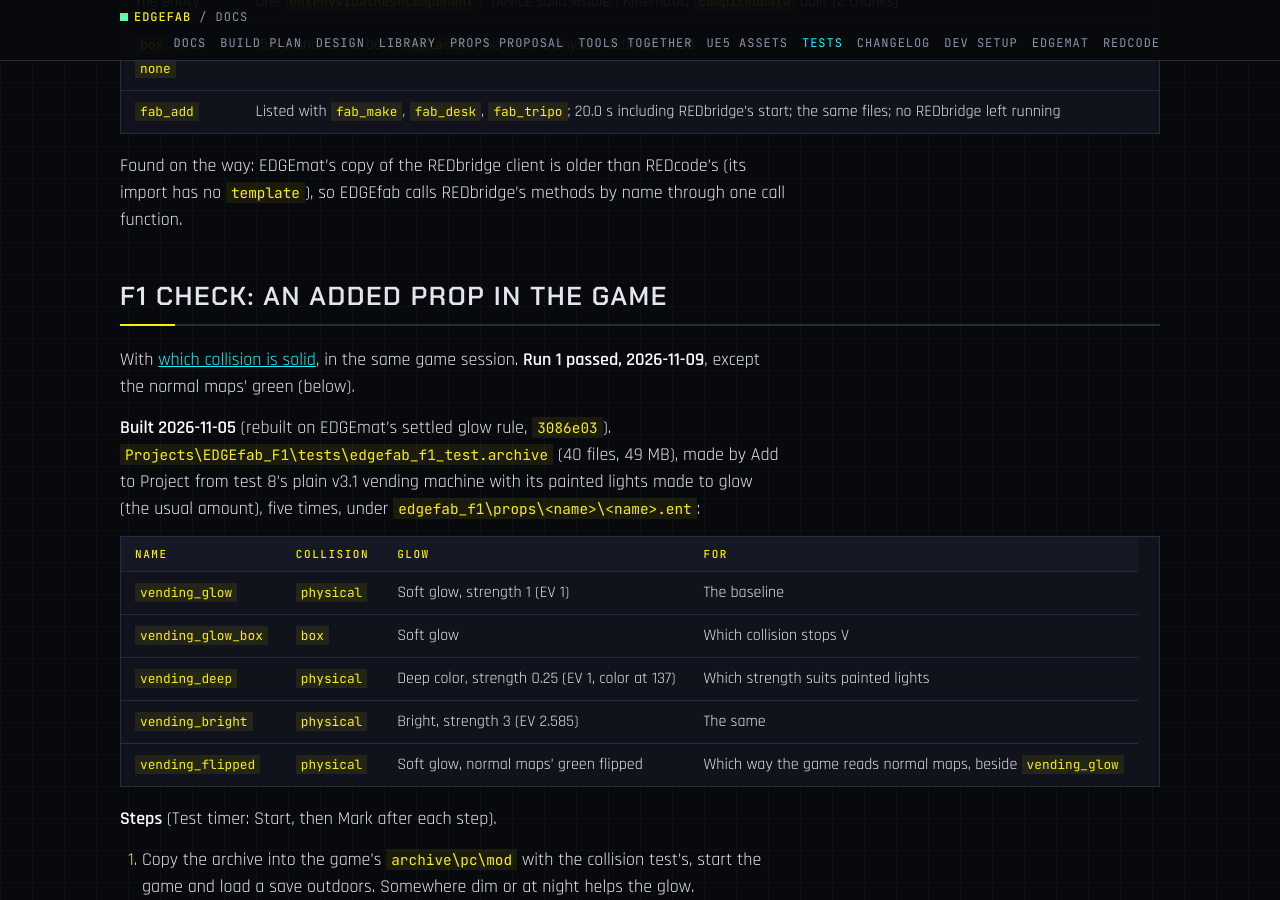
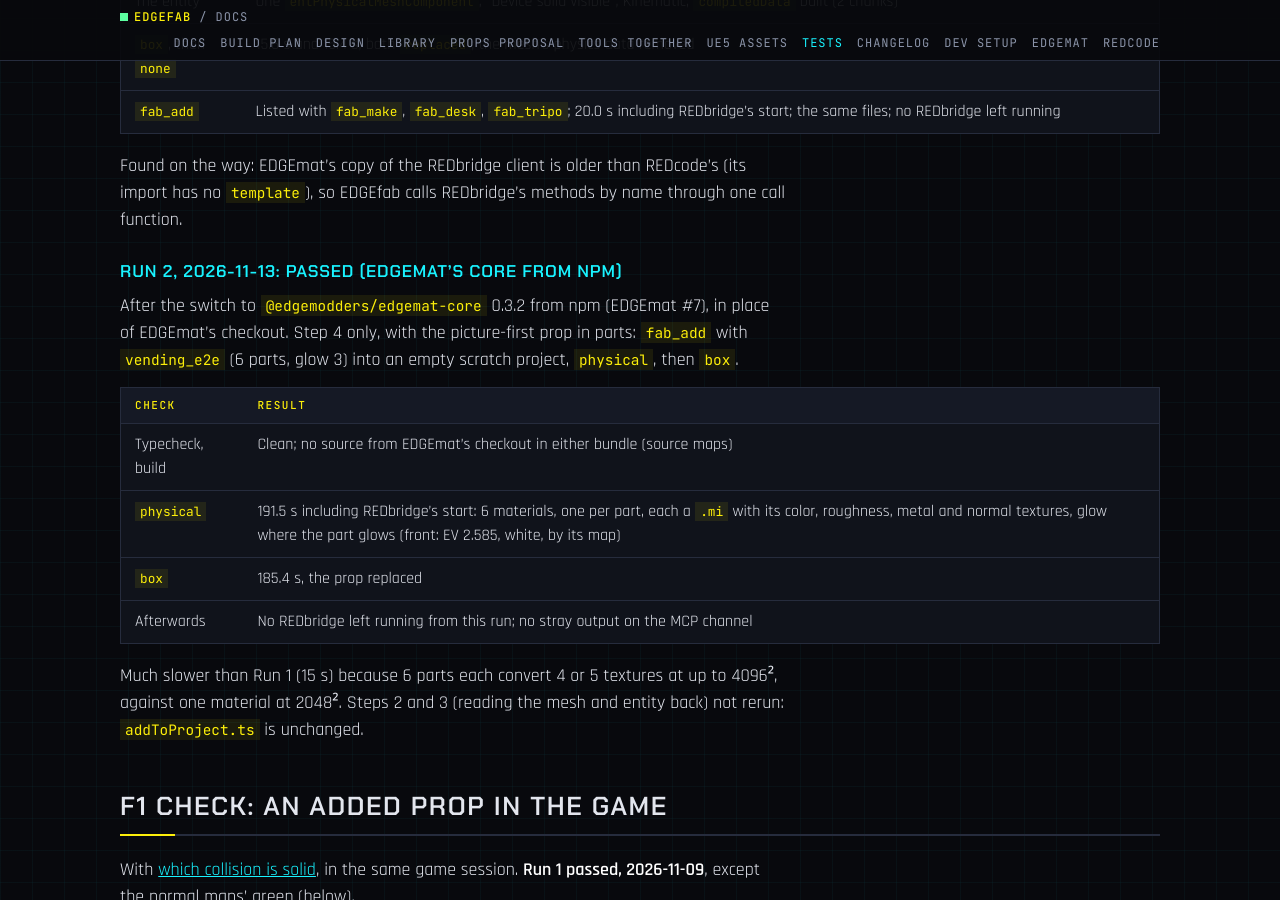
Before and after one commit to Edgemodders/EDGEfab, a Jekyll site: the page built from docs/testing.md, in a window 1280 px wide and 900 px high, scrolled down 3118 px. Built offline with Jekyll 4.4.1, drawn with Linux system fonts in a browser that asks for light colours; some of the changed text lies outside the part shown.

Commit message:
Build from @edgemodders/edgemat-core 0.3.2 on npm, not a local EDGEmat checkout (EDGEmat #7)
Co-Authored-By: Claude Opus 5.5 <noreply@anthropic.com>

```diff
--- a/docs/testing.md
+++ b/docs/testing.md
@@ -52,7 +52,7 @@ A Desk item becomes a prop in a WolvenKit project, through the bundled core, the
 
 **Steps.**
 
-1. `npm run build` in `extensions/edgefab` (it needs EDGEmat's checkout beside this repo, [Dev setup](dev-setup.html)).
+1. `npm run build` in `extensions/edgefab` (EDGEmat's core from the npm package `@edgemodders/edgemat-core` since 2026-11-13; before, a checkout beside this repo).
 2. With the core (`dist/core.js`): `startBridge`, then `addToProject` on test 8's glowing vending machine (`vending_glow.prop.asset`) into an empty scratch project, once with each `collision`: `physical`, `box`, `none`.
 3. Read the mesh and entity back (`cr2w.read`): material entries, the appearance, the physics data, the entity's components and `compiledData`.
 4. The MCP server: `tools/list`, then `tools/call` `fab_add` with the prop's folder and the project.
@@ -72,6 +72,19 @@ Bridge 0.11.0, EDGEmat's core at `a7b66a8`.
 | `fab_add` | Listed with `fab_make`, `fab_desk`, `fab_tripo`; 20.0 s including REDbridge's start; the same files; no REDbridge left running |
 
 Found on the way: EDGEmat's copy of the REDbridge client is older than REDcode's (its import has no `template`), so EDGEfab calls REDbridge's methods by name through one call function.
+
+### Run 2, 2026-11-13: passed (EDGEmat's core from npm)
+
+After the switch to `@edgemodders/edgemat-core` 0.3.2 from npm (EDGEmat #7), in place of EDGEmat's checkout. Step 4 only, with the picture-first prop in parts: `fab_add` with `vending_e2e` (6 parts, glow 3) into an empty scratch project, `physical`, then `box`.
+
+| Check | Result |
+|---|---|
+| Typecheck, build | Clean; no source from EDGEmat's checkout in either bundle (source maps) |
+| `physical` | 191.5 s including REDbridge's start: 6 materials, one per part, each a `.mi` with its color, roughness, metal and normal textures, glow where the part glows (front: EV 2.585, white, by its map) |
+| `box` | 185.4 s, the prop replaced |
+| Afterwards | No REDbridge left running from this run; no stray output on the MCP channel |
+
+Much slower than Run 1 (15 s) because 6 parts each convert 4 or 5 textures at up to 4096², against one material at 2048². Steps 2 and 3 (reading the mesh and entity back) not rerun: `addToProject.ts` is unchanged.
 
 ## F1 check: an added prop in the game
 
--- a/extensions/edgefab/esbuild.mjs
+++ b/extensions/edgefab/esbuild.mjs
@@ -3,14 +3,13 @@
 // the extension ships with no node_modules. `node esbuild.mjs --watch` rebuilds on change.
 import * as esbuild from "esbuild";
 import { inlineMikktspace, noSharp } from "../../tools/build/plugins.mjs";
-import { edgematAlias } from "../../tools/build/edgemat.mjs";
 import * as fs from "node:fs";
 
 const watch = process.argv.includes("--watch");
 const mcpVersion = JSON.parse(fs.readFileSync("../../packages/edgefab-mcp/package.json", "utf8")).version;
 const version = JSON.parse(fs.readFileSync("package.json", "utf8")).version;
 
-const common = { bundle: true, platform: "node", format: "cjs", target: "node20", sourcemap: true, logLevel: "info", plugins: [noSharp, inlineMikktspace, edgematAlias] };
+const common = { bundle: true, platform: "node", format: "cjs", target: "node20", sourcemap: true, logLevel: "info", plugins: [noSharp, inlineMikktspace] };
 
 const builds = [
   { ...common, entryPoints: ["src/extension.ts"], outfile: "dist/extension.js", external: ["vscode"], define: { __VERSION__: JSON.stringify(version) } },
--- a/extensions/edgefab/package.json
+++ b/extensions/edgefab/package.json
@@ -389,6 +389,7 @@
     "smoke": "node scripts/smoke.mjs"
   },
   "devDependencies": {
+    "@edgemodders/edgemat-core": "~0.3.2",
     "@gltf-transform/core": "4.5.1",
     "@gltf-transform/extensions": "4.5.1",
     "@gltf-transform/functions": "4.5.1",
--- a/packages/edgefab-mcp/esbuild.mjs
+++ b/packages/edgefab-mcp/esbuild.mjs
@@ -2,7 +2,6 @@
 // (it has no VS Code dependency) and the MCP SDK included, so `node dist/server.cjs` needs nothing else.
 import * as esbuild from "esbuild";
 import { inlineMikktspace, noSharp } from "../../tools/build/plugins.mjs";
-import { edgematAlias } from "../../tools/build/edgemat.mjs";
 import * as fs from "node:fs";
 import * as path from "node:path";
 import { fileURLToPath } from "node:url";
@@ -11,7 +10,7 @@ const here = path.dirname(fileURLToPath(import.meta.url));
 const pkg = JSON.parse(fs.readFileSync(path.join(here, "package.json"), "utf8"));
 
 await esbuild.build({
-  plugins: [noSharp, inlineMikktspace, edgematAlias],
+  plugins: [noSharp, inlineMikktspace],
   entryPoints: ["src/server.ts"],
   outfile: "dist/server.cjs",
   bundle: true,
--- a/packages/edgefab-mcp/package.json
+++ b/packages/edgefab-mcp/package.json
@@ -34,6 +34,7 @@
     "start": "node dist/server.cjs"
   },
   "devDependencies": {
+    "@edgemodders/edgemat-core": "~0.3.2",
     "@modelcontextprotocol/sdk": "^1.32.1",
     "@types/node": "^24.0.0",
     "esbuild": "^0.28.2",
```
Also changed, not shown: CLAUDE.md (+2 -2 lines), docs/dev-setup.md (+2 -8 lines), docs/plan.md (+1 -1 lines), extensions/edgefab/tsconfig.json (+1 -6 lines), packages/edgefab-mcp/tsconfig.json (+1 -6 lines), tools/build/edgemat.mjs (deleted), 1 other file.
